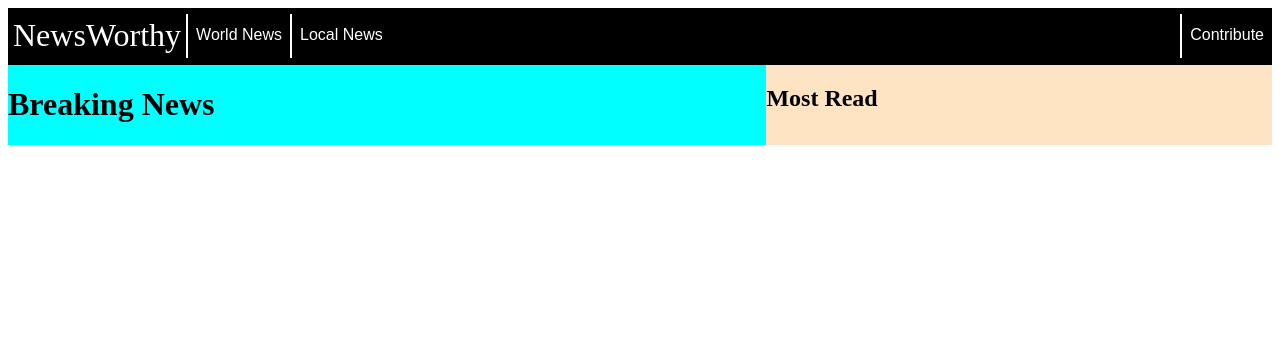
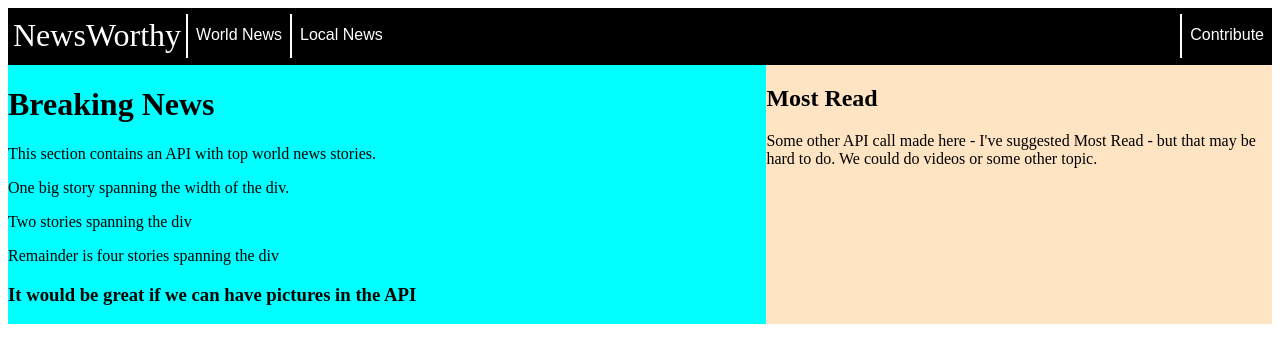
Before and after one commit to ReactProjectNCI/Newsworthy, a React (Create React App) app: page / in a window 1280 px wide. Shown: the top 362 px of the page. Built offline with nearby package versions, Linux system fonts and the light colour scheme.

Commit message:
suggestions for content

```diff
--- a/src/App.css
+++ /dev/null
@@ -1,5 +0,0 @@
-.header {
-  font-family: Arial;
-}
-
-/*# sourceMappingURL=App.css.map */
--- a/src/App.js
+++ b/src/App.js
@@ -3,7 +3,6 @@ import WorldNews from "./components/WorldNews";
 import NavBar from "./components/NavBar";
 import LocalNews from "./components/LocalNews";
 import Contribute from "./components/Contribute";
-import "./App.css";
 
 function App() {
   return (
--- a/src/components/Contribute.js
+++ b/src/components/Contribute.js
@@ -2,6 +2,7 @@ function Contribute() {
   return (
     <>
       <p>Contribute</p>
+      <p>A form here for suggesting contributions to the website</p>
     </>
   );
 }
--- a/src/components/LocalNews.js
+++ b/src/components/LocalNews.js
@@ -6,9 +6,13 @@ function LocalNews() {
       <div className="WN-container">
         <div className="main-news">
           <h1>Top Stories for $variable</h1>
+          <p>Top stories for local - same pattern as for World News</p>
         </div>
         <div className="most-read">
           <h2>Weather</h2>
+          <p>
+            Maybe a weather API here leveraging the API call for local news?
+          </p>
         </div>
       </div>
     </>
--- a/src/components/WorldNews.js
+++ b/src/components/WorldNews.js
@@ -6,9 +6,18 @@ function WorldNews() {
       <div className="WN-container">
         <div className="main-news">
           <h1>Breaking News</h1>
+          <p>This section contains an API with top world news stories.</p>
+          <p>One big story spanning the width of the div.</p>
+          <p>Two stories spanning the div</p>
+          <p>Remainder is four stories spanning the div</p>
+          <h3>It would be great if we can have pictures in the API</h3>
         </div>
         <div className="most-read">
           <h2>Most Read</h2>
+          <p>
+            Some other API call made here - I've suggested Most Read - but that
+            may be hard to do. We could do videos or some other topic.
+          </p>
         </div>
       </div>
     </>
--- a/src/sass/App.scss
+++ /dev/null
@@ -1,5 +0,0 @@
-$font-stack: Arial;
-
-.header {
-  font-family: $font-stack;
-}
```
Also changed, not shown: 1 other file (tests, documents, lock files or other folders).
